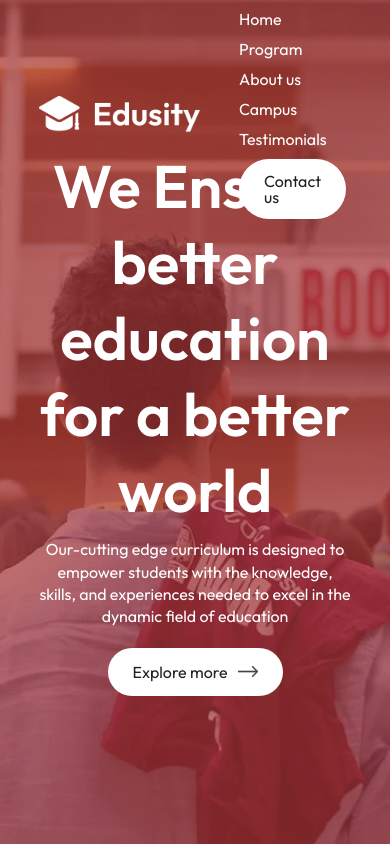
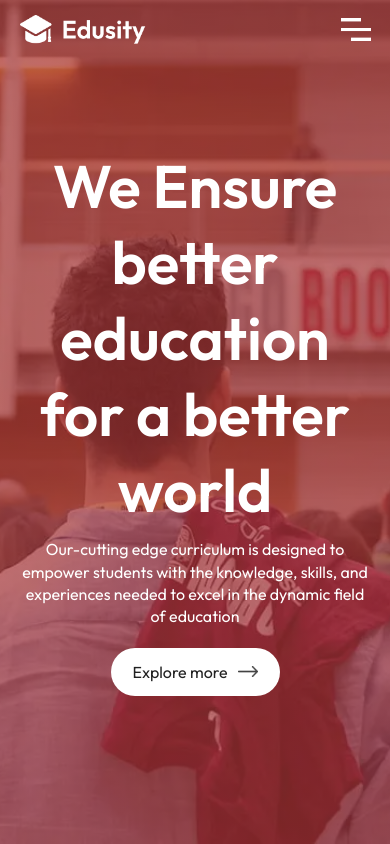
Before and after one commit to tanisha1527/React-project5, a React (Vite) app: page / in a window 390 px wide. Shown: the top 844 px of the page. Built offline with nearby package versions, Linux system fonts and the light colour scheme.

Commit message:
Add responsiveness to Navbar

```diff
--- a/src/components/Navbar/Navbar.css
+++ b/src/components/Navbar/Navbar.css
@@ -27,3 +27,45 @@ nav ul li{
     background: #a02121;
     transition: 0.5s;
 }
+
+.menu-icon{
+    display: none;
+}
+
+@media (max-width: 1000px){
+     .logo{
+       width: 140px;
+     }
+     nav ul li{
+       margin:  10px 15px;
+     }
+}
+
+@media (max-width: 840px){
+     nav{
+       padding: 15px 0;
+     }
+     nav ul{
+       position: fixed;
+       top: 0;
+       right: 0px;
+       bottom: 0;
+       background: #be2e2e;
+       z-index: -1;
+       width: 200px;
+       padding-top: 70px;
+       transition: 0.5s;
+     }
+     nav ul li{
+       display: block;
+       margin: 25px 40px;
+     }
+     .menu-icon{
+       display: block;
+       width: 30px;
+       cursor: pointer;
+     }
+     .hide-menu-icon{
+       right: -200px;
+     }
+}
--- a/src/components/Navbar/Navbar.jsx
+++ b/src/components/Navbar/Navbar.jsx
@@ -1,6 +1,7 @@
 import React, { useEffect, useState } from 'react'
 import './Navbar.css'
 import logo from '../../assets/logo.png'
+import menu_icon from '../../assets/menu-icon.png'
 import { Link } from 'react-scroll';
 
 const Navbar = () => {
@@ -13,10 +14,15 @@ const Navbar = () => {
     })
  },[])
 
+ const [mobileMenu, setMobileMenu] = useState(false);
+ const toggleMenu = ()=>{
+    mobileMenu? setMobileMenu(false) : setMobileMenu(true);
+ }
+
   return (
     <nav className={`container ${sticky? 'dark-nav' : ''}`}>
        <img src={logo} alt="" className='logo' />
-       <ul>
+       <ul className={mobileMenu?'':'hide-menu-icon'}>
           <li><Link to='cover' smooth={true} offset={0} duration={500}>Home</Link></li>
           <li><Link to='program' smooth={true} offset={-260} duration={500}>Program</Link></li>
           <li><Link to='about' smooth={true} offset={-150} duration={500}>About us</Link></li>
@@ -24,6 +30,7 @@ const Navbar = () => {
           <li><Link to='testimonials' smooth={true} offset={-260} duration={500}>Testimonials</Link></li>
           <li><Link to='contact' smooth={true} offset={-260} duration={500} className='btn'>Contact us</Link></li>
        </ul>
+       <img src={menu_icon} alt="" className='menu-icon' onClick={toggleMenu} />
     </nav>
   )
 }
--- a/src/index.css
+++ b/src/index.css
@@ -47,3 +47,13 @@ a{
     background: #be2e2e;
     color: #fff;
 }
+
+@media (max-width: 1200px){
+    .container{
+       padding-left: 5%;
+       padding-right: 5%;
+    }
+    .btn{
+       padding: 14px 22px;
+    }
+}
```
